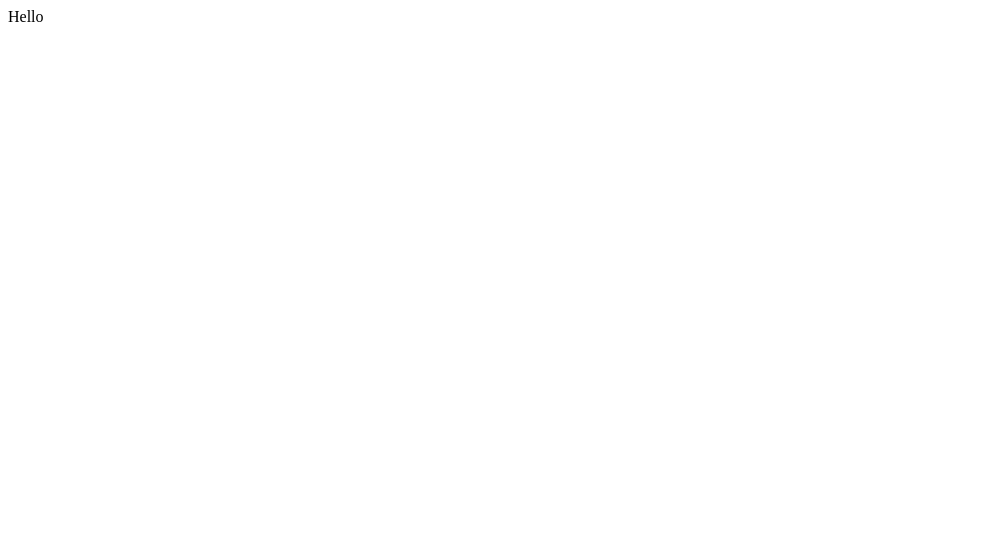
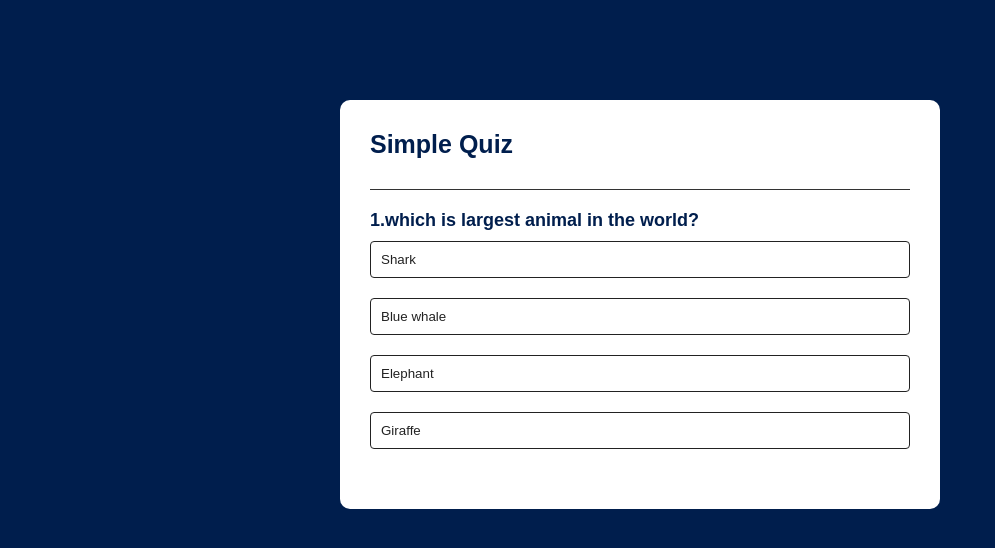
Before and after one commit to studentashu/practice1, a plain HTML site: page index.html in a window 1280 px wide. Shown: the whole page, without its empty margins (0-995 px from the left). Drawn offline with Linux system fonts and the light colour scheme.

Commit message:
Add files via upload

```diff
--- a/index.html
+++ b/index.html
@@ -1,13 +1,23 @@
 <!DOCTYPE html>
-<html lang="en">
+<html>
     <head>
- <meta charset="UTF-8">
- <meta name="viewport" content="width=device-width ,initial-scale=1.0">
- <title>Document</title>
-
+        <title>Quiz App-Easy Tutorials</title>
+        <link rel="stylesheet" href="style.css">
     </head>
     <body>
-<scipt src="script.js"></scipt>
-<div>Hello</div>
+        <div class="app">
+            <h1>Simple Quiz</h1>
+            <div class="quiz">
+                <h2 id="question">Question goes here</h2>
+                <div id="answer-buttons">
+                    <button class="btn">Answer 1</button>
+                    <button class="btn">Answer 2</button>
+                    <button class="btn">Answer 3</button>
+                    <button class="btn">Answer 4</button>
+             </div>
+             <button id="next-btn">Next</button>
+            </div>
+          </div>
+        <script src="script.js"></script>
     </body>
-    </html>
+</html>
--- a/script.js
+++ b/script.js
@@ -1,5 +1,129 @@
-let arr=[1,2,3,4,5]
-const sum=(a,b) => {
-    return a+b
+const questions =[
+    {
+        question: "which is largest animal in the world?",
+        answers: [
+            { text: "Shark", correct: false},
+            { text: "Blue whale", correct: true},
+            { text: "Elephant", correct: false},
+            { text: "Giraffe", correct: false},
+        ]
+    },
+    {
+        question: "which is smallest country in the world?",
+        answers: [
+            { text: "Vatican City",correct: true},
+            { text: "Bhutan",correct: false},
+            { text: "Nepal",correct: false},
+            { text: "Shri Lanka",correct: false},
+        ]
+    },
+    {
+        question: "which is largest deset in the world?",
+        answers: [
+            { text: "Kalahari",correct: false},
+            { text: "Gobi",correct: false},
+            { text: "Sahara",correct: false},
+            { text: "Antarctica",correct: true},
+        ]
+    },
+    {
+        question: "which is smallest continent in the world?",
+        answers: [
+            { text: "Asia",correct: false},
+            { text: "Australia",correct: true},
+            { text: "Arctic",correct: false},
+            { text: "Africa",correct: false},
+        ]
+    }
+
+];
+const questionElement=document.getElementById("question");
+const answerButtons=document.getElementById("answer-buttons");
+const nextButton=document.getElementById("next-btn");
+
+let currentQuestionIndex = 0;
+let score = 0;
+
+function startQuiz(){
+    currentQuestionIndex=0;
+    score=0;
+    nextButton.innerHTML="Next";
+    showQuestion();
 }
-sum(2,3);
+
+function showQuestion(){
+    resetState();
+    let currentQuestion=questions[currentQuestionIndex];
+    let questionNo=currentQuestionIndex + 1;
+    questionElement.innerHTML=questionNo + "." + currentQuestion
+    .question;
+
+    currentQuestion.answers.forEach(answer => {
+        const button=document.createElement("button");
+        button.innerHTML=answer.text;
+        button.classList.add("btn");
+        answerButtons.appendChild(button);
+        if(answer.correct){
+            button.dataset.correct=answer.correct;
+        }
+        button.addEventListener("click",selectAnswer);
+
+    });
+
+    function resetState(){
+        nextButton.style.display="none";
+        while(answerButtons.firstChild){
+            answerButtons.removeChild(answerButtons.firstChild);
+        }
+    }
+}
+function selectAnswer(e){
+    const selectedBtn=e.target;
+    const isCorrect=selectedBtn.dataset.correct === "true";
+    if(isCorrect){
+        selectedBtn.classList.add("correct");
+        score++;
+    }
+    else{
+        selectedBtn.classList.add("incorrrect");
+    }
+    Array.from(answerButtons.children).forEach(button => {
+        if(button.dataset.correct ==="true"){
+            button.classList.add("correct");
+        }
+        button.disabled="true";
+    });
+    nextButton.style.display="block";
+}
+function showScore(){
+    resetState();
+    questionElement.innerHTML='You scored ${score} out of ${questions.length}!';
+    nextButton.innerHTML="Play Again";
+    nextButton.style.display="block";
+
+    }
+
+
+
+function handleNextButton(){
+        currentQuestionIndex++;
+        if(currentQuestionIndex < questions.length){
+         showQuestion();
+        }
+        else{
+            showScore();
+        }
+}
+
+
+
+nextButton.addEventListener("click",()=>{
+    if(currentQuestionIndex < questions.length){
+        handleNextButton();
+    }
+    else{
+        startQuiz();
+    }
+
+});
+startQuiz();
--- a/style.css
+++ b/style.css
@@ -0,0 +1,71 @@
+* {
+    margin: 0;
+    padding: 0;
+    font-family: 'Poppins',sans-serif;
+    box-sizing: border-box;
+}
+body{
+    background: #001e4d;
+}
+.app{
+  background: #fff;
+  width: 90%;
+  max-width: 600px;
+  margin: 100px auto 0;
+  border-radius: 10px;
+  padding: 30px;
+}
+.app h1{
+    font-size: 25px;
+    color: #001e4d;
+    font-weight: 600;
+    border-bottom: 1px solid #333;
+    padding-bottom: 30px;
+}
+.quiz{
+    padding: 20px 0;
+}
+.quiz h2{
+    font-size: 18px;
+    color: #001e4d;
+    font-weight: 600;
+}
+.btn{
+    background: #fff;
+    color: #222;
+    font-weight: 500;
+    width: 100%;
+    border: 1px solid #222;
+    padding: 10px;
+    margin: 10px 0;
+    text-align: left;
+    border-radius: 4px;
+    cursor: pointer;
+    transition: all 0.3s;
+}
+
+.btn:hover:not([disabled]){
+    background: #222;
+    color: #fff;
+}
+.btn:disabled{
+    cursor: no-drop;
+}
+#next-btn{
+    background: #001e4d;
+    color: #fff;
+    font-weight: 500;
+    width: 150px;
+    border: 0;
+    padding: 10px;
+    margin: 20px auto 0;
+    border-radius: 4px;
+    cursor: pointer;
+    display: none;
+}
+.correct{
+    background: #9aeabc;
+}
+.incorrect{
+    background:#ff9393;
+}
```
